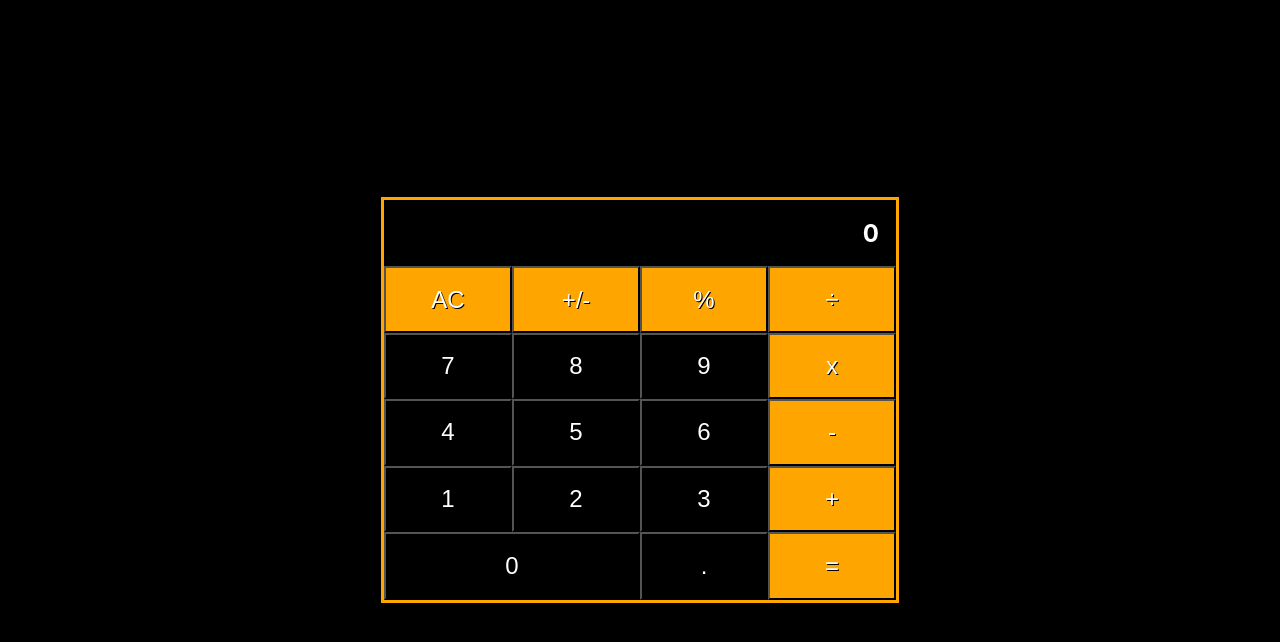
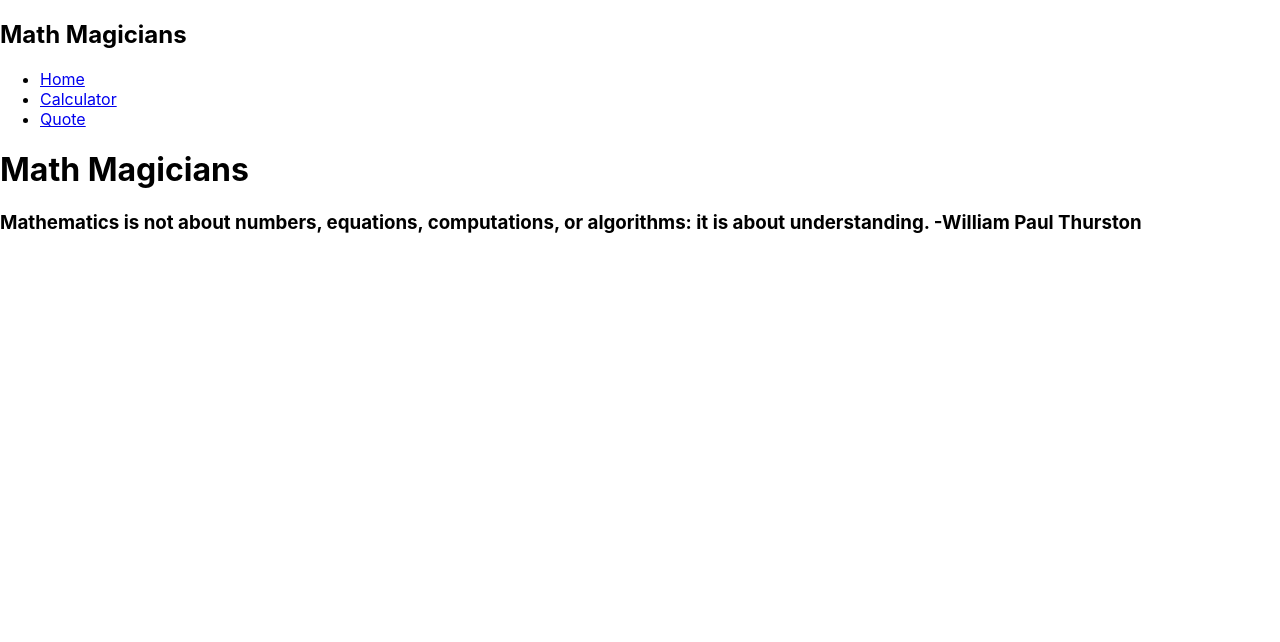
Before and after one commit to williamscch/math-magicians, a React (Create React App) app: page / in a window 1280 px wide. Shown: the top 642 px of the page. Built offline with nearby package versions, Linux system fonts and the light colour scheme.

Commit message:
Add Router to multipage functions

```diff
--- a/package.json
+++ b/package.json
@@ -9,6 +9,7 @@
     "big.js": "^6.2.1",
     "react": "^18.2.0",
     "react-dom": "^18.2.0",
+    "react-router-dom": "^6.3.0",
     "react-scripts": "5.0.1",
     "web-vitals": "^2.1.4"
   },
--- a/src/components/App.js
+++ b/src/components/App.js
@@ -1,15 +1,26 @@
 import React from 'react';
+import { Routes, Route } from 'react-router-dom';
 import CalculatorDisplay from './Calculator';
+import HomePage from './HomePage';
+import Nav from './Nav';
+import Quote from './Quote';
 
 // eslint-disable-next-line react/prefer-stateless-function
 class App extends React.Component {
-//   constructor(props) {
-//     super(props);
-//   }
+  //   constructor(props) {
+  //     super(props);
+  //   }
 
   render() {
     return (
-      <CalculatorDisplay />
+      <>
+        <Nav />
+        <Routes>
+          <Route path="/" element={<HomePage />} />
+          <Route path="/calculator" element={<CalculatorDisplay />} />
+          <Route path="/quote" element={<Quote />} />
+        </Routes>
+      </>
     );
   }
 }
--- a/src/components/Calculator.js
+++ b/src/components/Calculator.js
@@ -17,6 +17,7 @@ const CalculatorDisplay = () => {
   const { total, next } = state;
   return (
     <div className="calculatorContainer">
+      <h1>Let`s do some Math!</h1>
       <div className="calculator">
         <h2 className="showNumbers">{next || total}</h2>
         <div className="line line1">
--- /dev/null
+++ b/src/components/HomePage.js
@@ -0,0 +1,12 @@
+import React from 'react';
+
+const HomePage = () => (
+  <div>
+    <h1>Math Magicians</h1>
+    <h3>
+      Mathematics is not about numbers, equations, computations, or
+      algorithms: it is about understanding. -William Paul Thurston
+    </h3>
+  </div>
+);
+export default HomePage;
--- /dev/null
+++ b/src/components/Nav.js
@@ -0,0 +1,15 @@
+import React from 'react';
+import { Link } from 'react-router-dom';
+
+const Nav = () => (
+  <nav>
+    <h1>Math Magicians</h1>
+    <ul>
+      <li><Link to="/">Home</Link></li>
+      <li><Link to="/calculator">Calculator</Link></li>
+      <li><Link to="/quote">Quote</Link></li>
+    </ul>
+  </nav>
+);
+
+export default Nav;
--- /dev/null
+++ b/src/components/Quote.js
@@ -0,0 +1,12 @@
+import React from 'react';
+
+export default function Quote() {
+  return (
+    <div>
+      <h3>
+        Mathematics is not about numbers, equations, computations, or
+        algorithms: it is about understanding. -William Paul Thurston
+      </h3>
+    </div>
+  );
+}
--- a/src/index.js
+++ b/src/index.js
@@ -1,11 +1,14 @@
 import React from 'react';
 import ReactDOM from 'react-dom/client';
 import './index.css';
+import { BrowserRouter } from 'react-router-dom';
 import App from './components/App';
 
 const root = ReactDOM.createRoot(document.getElementById('root'));
 root.render(
   <React.StrictMode>
-    <App />
+    <BrowserRouter>
+      <App />
+    </BrowserRouter>
   </React.StrictMode>,
 );
```
Also changed, not shown: 1 other file (tests, documents, lock files or other folders).
